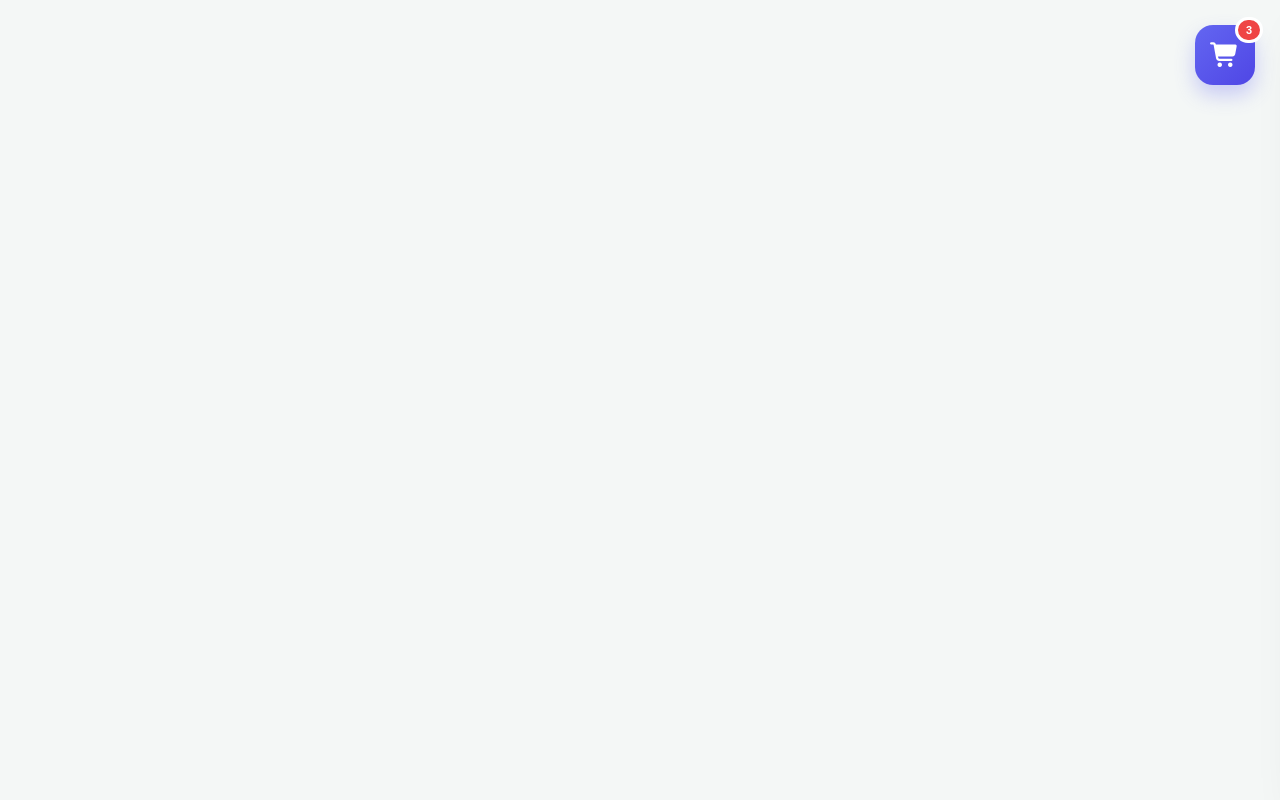
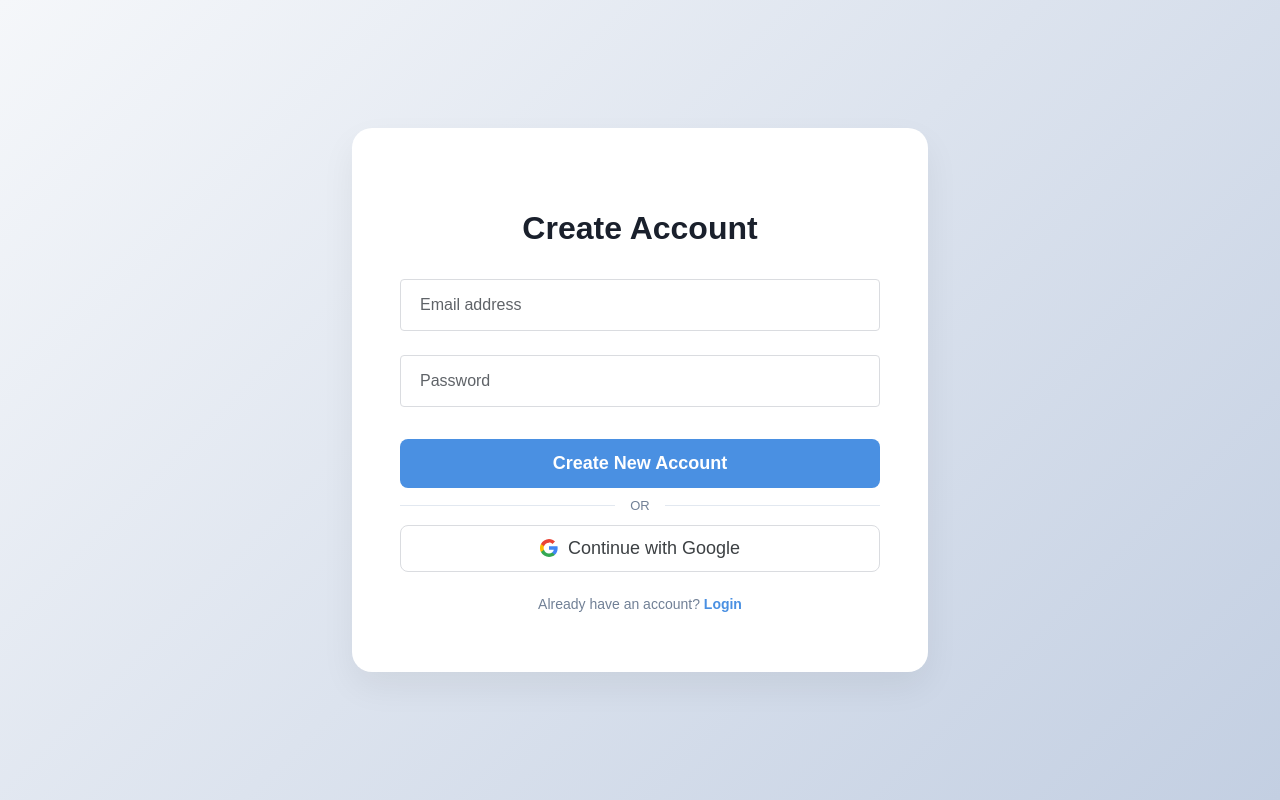
Before and after one commit to M-Atif63/React-Ecommerce-Project, a React (Create React App) app: page /signup in a window 1280 px wide. Built offline with nearby package versions, Linux system fonts and the light colour scheme.

Commit message:
feat:add details in main section

```diff
--- a/src/App.js
+++ b/src/App.js
@@ -33,7 +33,7 @@ import Cart from './components/pages/Cart.jsx'
 function App(props) {
   return (
     <div>
-      <Cart/>
+      <Navigation/>
     </div>
   )
 }
```
